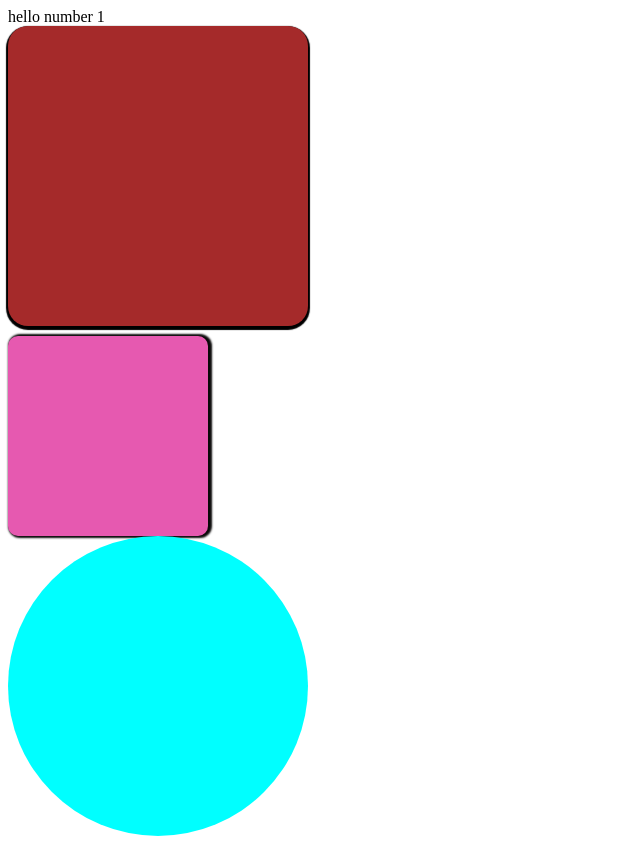
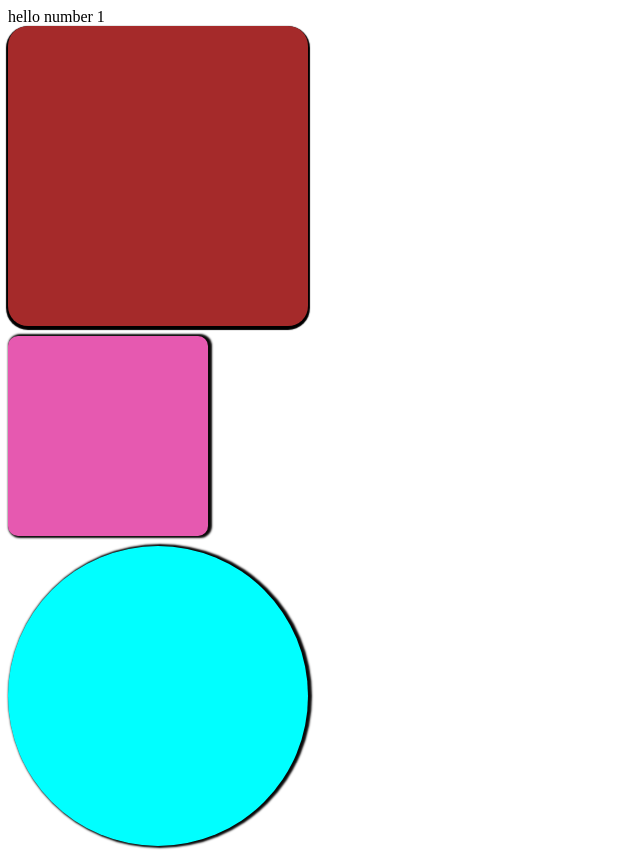
Before and after one commit to FatimaErv/bootcamp-5, a plain HTML site: page index.html in a window 1280 px wide. Shown: the whole page, without its empty margins (0-640 px from the left). Drawn offline with Linux system fonts and the light colour scheme.

Commit message:
added style

```diff
--- a/style.css
+++ b/style.css
@@ -18,8 +18,10 @@
 
 }
 .tur {
+    margin-top: 10px;
     height: 300px;
     width: 300px;
     background-color: aqua;
     border-radius: 50%;
+    box-shadow: 2px 0 2px 2px rgb(10, 9, 9);
 }
```
